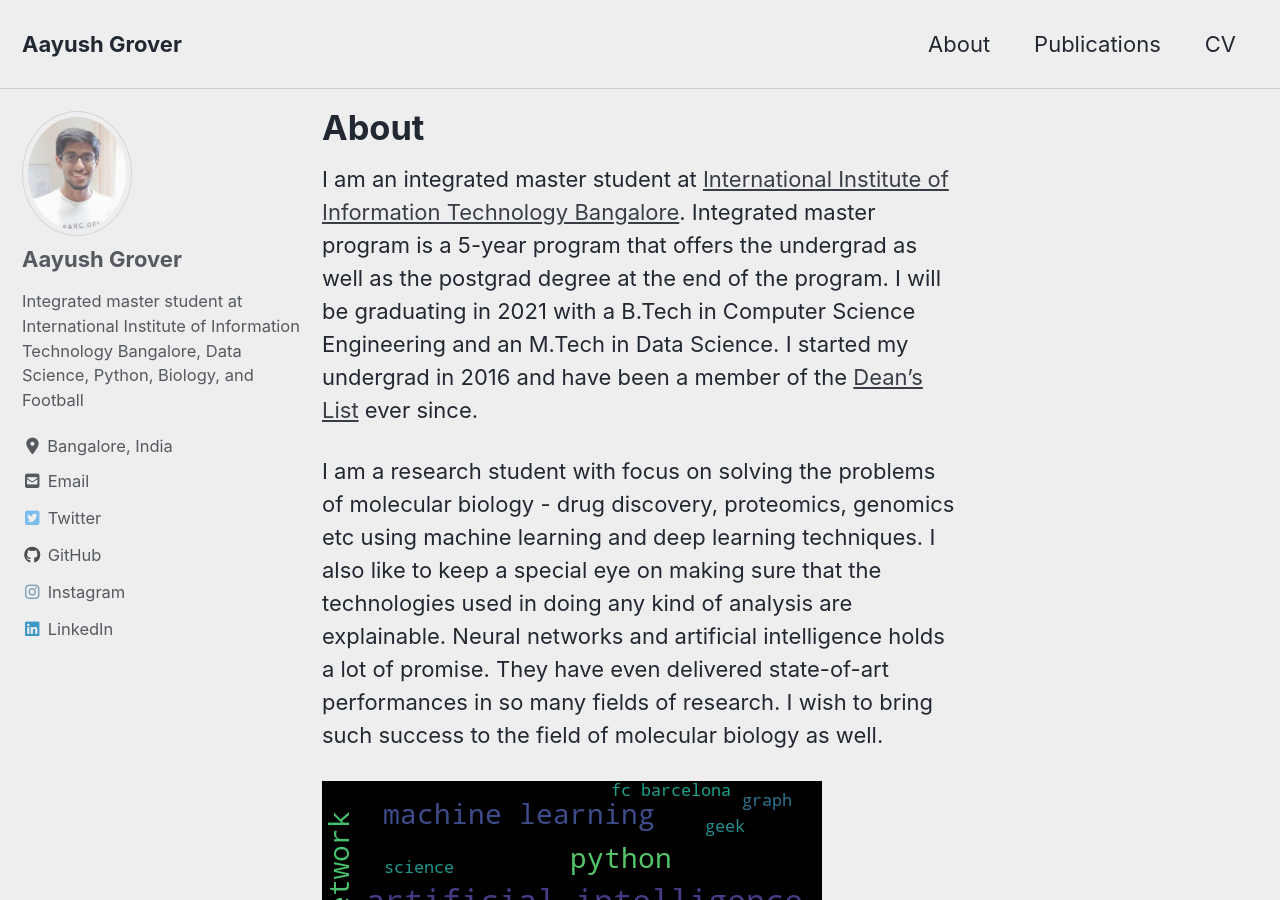
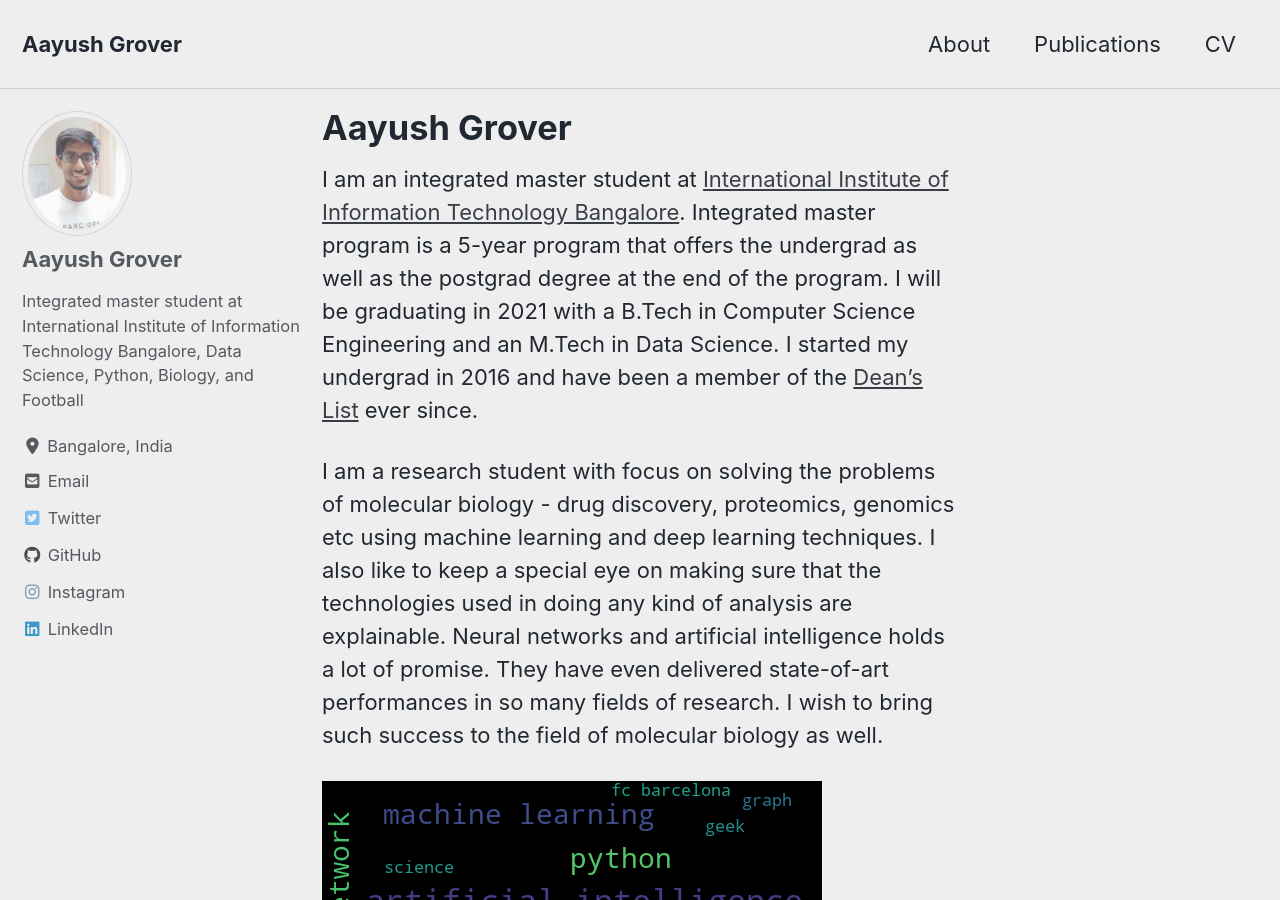
Before and after one commit to AayushGrover/AayushGrover.github.io, a Jekyll site: the page built from _pages/about.md, in a window 1280 px wide and 900 px high. Built offline with Jekyll 4.4.1, drawn with Linux system fonts in a browser that asks for light colours; cached includes are drawn as plain includes; nearby versions of some CDN libraries.

Commit message:
Update about.md

```diff
--- a/_pages/about.md
+++ b/_pages/about.md
@@ -1,8 +1,6 @@
 ---
-permalink: /about/
-title: "About"
-redirect_from:
-  - /
+permalink: /
+title: "Aayush Grover"
 
 ---
 
```
